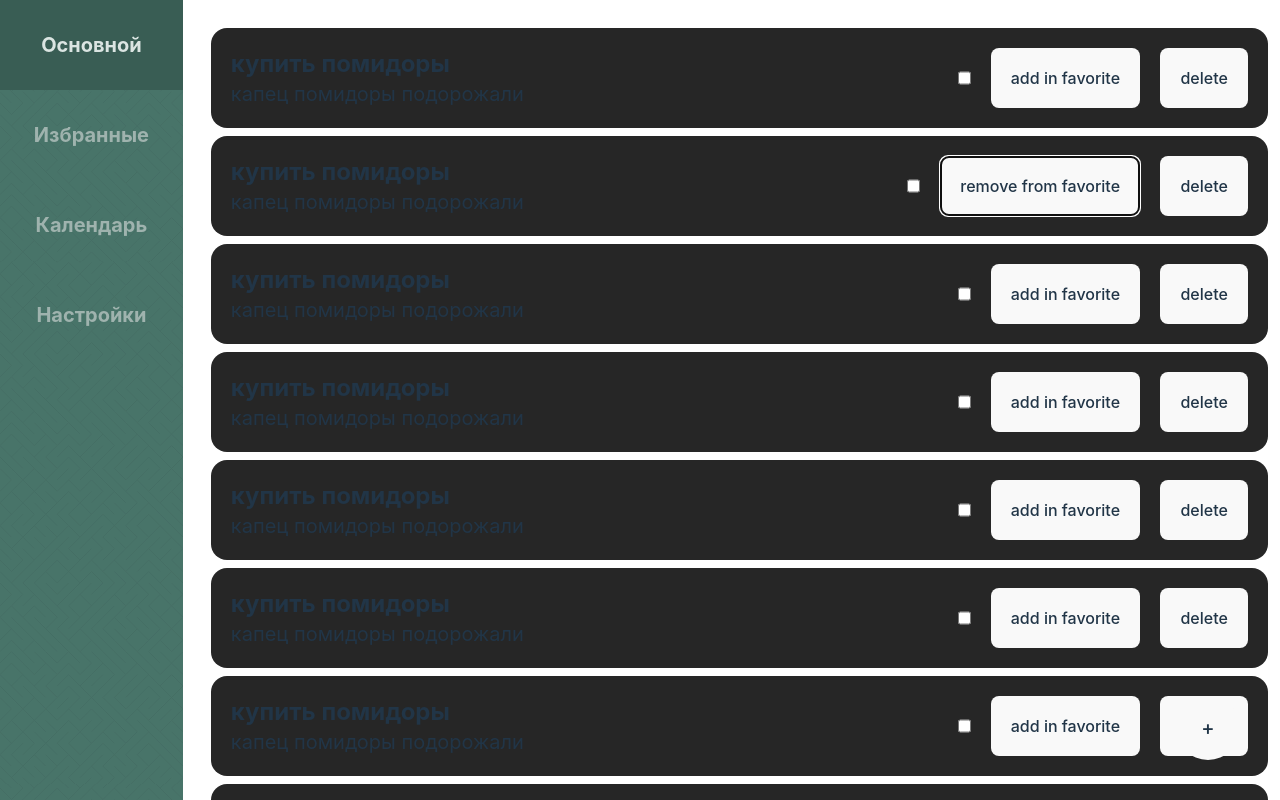
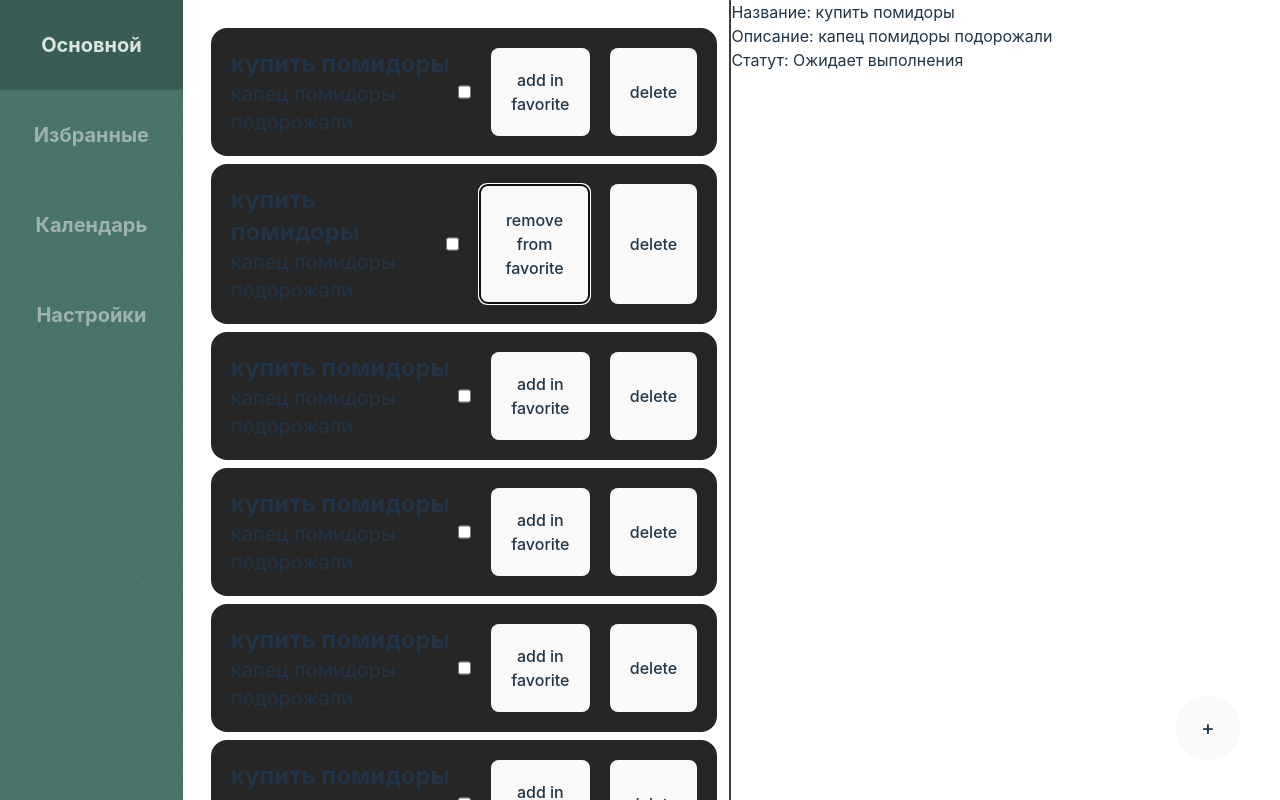
Before and after one commit to Romiono/todo-react-ts, a React (Vite) app: page /main in a window 1280 px wide. Both pictures are taken after a click on the button "remove from favorite". Shown: the top 800 px of the page. Built offline with nearby package versions, Linux system fonts and the light colour scheme; no server answers; data requests are answered from the project's data file.

Commit message:
add one todo page and logic for it

```diff
--- a/db.json
+++ b/db.json
@@ -39,43 +39,10 @@
       "checked": false
     },
     {
-      "id": "c0гab",
-      "description": "капец помидоры подорожали",
-      "title": "купить помидоры",
-      "checked": false
-    },
-    {
-      "id": "c0aшb",
-      "title": "купить помидоры",
+      "id": "da10",
+      "title": "кайф, работает",
       "checked": false,
-      "description": "капец помидоры подорожали",
-      "favorite": false
-    },
-    {
-      "id": "c0dшb",
-      "title": "купить помидоры",
-      "checked": false,
-      "description": "капец помидоры подорожали",
-      "favorite": false
-    },
-    {
-      "id": "cdfшb",
-      "title": "купить помидоры",
-      "checked": false,
-      "description": "капец помидоры подорожали",
-      "favorite": false
-    },
-    {
-      "id": "ae1c",
-      "description": "лютое дело на самом деле, важное очень ",
-      "title": "новое дело ",
-      "checked": false
-    },
-    {
-      "id": "e17c",
-      "description": "",
-      "title": "или нет",
-      "checked": false
+      "description": ""
     }
   ]
 }
--- a/package.json
+++ b/package.json
@@ -14,6 +14,7 @@
     "@reduxjs/toolkit": "^2.1.0",
     "@types/react-redux": "^7.1.33",
     "@types/react-router-dom": "^5.3.3",
+    "antd": "^5.15.2",
     "json-server": "^1.0.0-alpha.23",
     "react": "^18.2.0",
     "react-dom": "^18.2.0",
--- a/src/components/Routs/Calender.tsx
+++ b/src/components/Routs/Calender.tsx
@@ -1,9 +1,9 @@
+import {Calendar} from "antd";
 
 const Calender = () => {
     return (
-        <div>
-
-        </div>
+        <Calendar className={'w-full h-full flex justify-center flex-col'}
+        />
     );
 };
 
--- a/src/components/Routs/Main.tsx
+++ b/src/components/Routs/Main.tsx
@@ -1,9 +1,10 @@
 import TodoList from "../TofoList/TodoList.tsx";
 import {todoAPI} from "../../services/TodoAPI.ts";
 import Modal from "../../utils/modal/Modal.tsx";
+import {Outlet} from "react-router-dom";
 
 const Main = () => {
-    const {data: todosAPI,} = todoAPI.useFetchAllTodosQuery();
+    const {data: todosAPI} = todoAPI.useFetchAllTodosQuery();
     // const todos = todosAPI?.data ?? [];
     // useEffect(() => {
 //     const onScroll = () => {
@@ -23,8 +24,13 @@ const Main = () => {
 // }, [page, isFetching]);
 
     return (
-        <div className={'p-5'}>
-            {todosAPI && <TodoList todos={todosAPI}/>}
+        <div className={'columns-2 flex h-full'}>
+            <div className={' h-full w-1/2 border-r-2 border-r-neutral-700 p-5'}>
+                {todosAPI && <TodoList todos={todosAPI}/>}
+            </div>
+            <div className={'w-1/2'}>
+                <Outlet/>
+            </div>
             <Modal/>
         </div>
     );
--- a/src/components/Todo/Todo.tsx
+++ b/src/components/Todo/Todo.tsx
@@ -1,8 +1,11 @@
 import {ITodo} from "../../Imodels/ITodo.ts";
 import {todoAPI} from "../../services/TodoAPI.ts";
+import {useAppDispatch} from "../../hooks/redux.ts";
+import {curentTodoSlice} from "../../store/reducers/CurentTodoSlice.ts";
 
 
 const Todo = ({id, title, checked, description, favorite}: ITodo) => {
+    const dispatch = useAppDispatch();
     const [complete, {error: errorComplite}] = todoAPI.useCompleteTodoMutation();
     const [isFavorite, {error: errorFavorite}] = todoAPI.useHandleFavoriteMutation();
     const [isDelete, {error: errorDelete}] = todoAPI.useDeleteTodoMutation();
@@ -31,8 +34,13 @@ const Todo = ({id, title, checked, description, favorite}: ITodo) => {
         }
     }
 
+    const chooseTodo = (e: { stopPropagation: () => void; }) => {
+        e.stopPropagation();
+        dispatch(curentTodoSlice.actions.choose(id))
+    }
+
     return (
-        <div className={'w-full m-2 flex justify-between bg-neutral-800 p-5 rounded-2xl outline-gray-50 transition-all'}>
+        <div onClick={chooseTodo} className={'w-full m-2 flex justify-between bg-neutral-800 p-5 rounded-2xl outline-gray-50 transition-all'}>
             <div className={'flex flex-col justify-center items-start'}>
                 <h6 className={'font-bold text-2xl'}>{title}</h6>
                 {description && <p className={'text-xl'}>{description}</p>}
--- /dev/null
+++ b/src/components/Todo/TodoPage.tsx
@@ -0,0 +1,23 @@
+import {todoAPI} from "../../services/TodoAPI.ts";
+import {useAppSelector} from "../../hooks/redux.ts";
+
+const TodoPage = () => {
+    const {id} = useAppSelector(state => state.curentTodoReducer);
+    const {data} = todoAPI.useFetchTodoIdQuery(id);
+
+    if(data) {
+        return (
+            <div>
+                <h3>Название: {data.title}</h3>
+                <h4>Описание: {data.description}</h4>
+                {data.checked ?
+                    <h5>Статус: Выполнено</h5>
+                    :
+                    <h5>Статут: Ожидает выполнения</h5>
+                }
+            </div>
+        );
+    }
+};
+
+export default TodoPage;
--- a/src/services/TodoAPI.ts
+++ b/src/services/TodoAPI.ts
@@ -11,6 +11,12 @@ export const todoAPI = createApi({
         fetchAllTodos: build.query<ITodo[], void>({
             query: () => ({
                 url: '/todos'
+            }),
+            providesTags: () => ['Todos']
+        }),
+        fetchTodoId: build.query<ITodo, number>({
+            query :(id) =>  ({
+                url: `todos/${id}`
             }),
             providesTags: () => ['Todos']
         }),
--- /dev/null
+++ b/src/store/reducers/CurentTodoSlice.ts
@@ -0,0 +1,21 @@
+import {createSlice, PayloadAction} from "@reduxjs/toolkit";
+
+interface ICurentTodoSlice {
+    id: number
+}
+
+const initialState: ICurentTodoSlice = {
+    id: 0
+}
+
+export const curentTodoSlice = createSlice({
+    name: 'curentTodo',
+    initialState,
+    reducers: {
+        choose(state, action: PayloadAction<number>){
+            state.id = action.payload
+        }
+    }
+});
+
+export default curentTodoSlice.reducer;
--- a/src/store/reducers/ModalSlice.ts
+++ b/src/store/reducers/ModalSlice.ts
@@ -2,7 +2,6 @@ import {createSlice, PayloadAction} from "@reduxjs/toolkit";
 
 interface IModel {
     isOpen: boolean,
-    // setIsOpen: (open: boolean) => void
 }
 
 const initialState :IModel = {
--- a/src/store/store.ts
+++ b/src/store/store.ts
@@ -2,10 +2,12 @@ import {combineReducers, configureStore} from "@reduxjs/toolkit";
 import userReducer from './reducers/UserSlice';
 import modalReducer from './reducers/ModalSlice';
 import {todoAPI} from "../services/TodoAPI.ts";
+import curentTodoReducer from './reducers/CurentTodoSlice.ts'
 
 const rootReducer = combineReducers({
     userReducer,
     modalReducer,
+    curentTodoReducer,
     [todoAPI.reducerPath]: todoAPI.reducer,
 });
 
--- a/tailwind.config.ts
+++ b/tailwind.config.ts
@@ -7,7 +7,9 @@ export default {
     "./src/**/*.{js,ts,jsx,tsx}",
   ],
   theme: {
-    color: {},
+    color: {
+      'dark': "#242424"
+    },
     extend: {},
   },
   plugins: [],
```
Also changed, not shown: src/App.tsx (+7 -3 lines), 1 other file (tests, documents, lock files or other folders).
